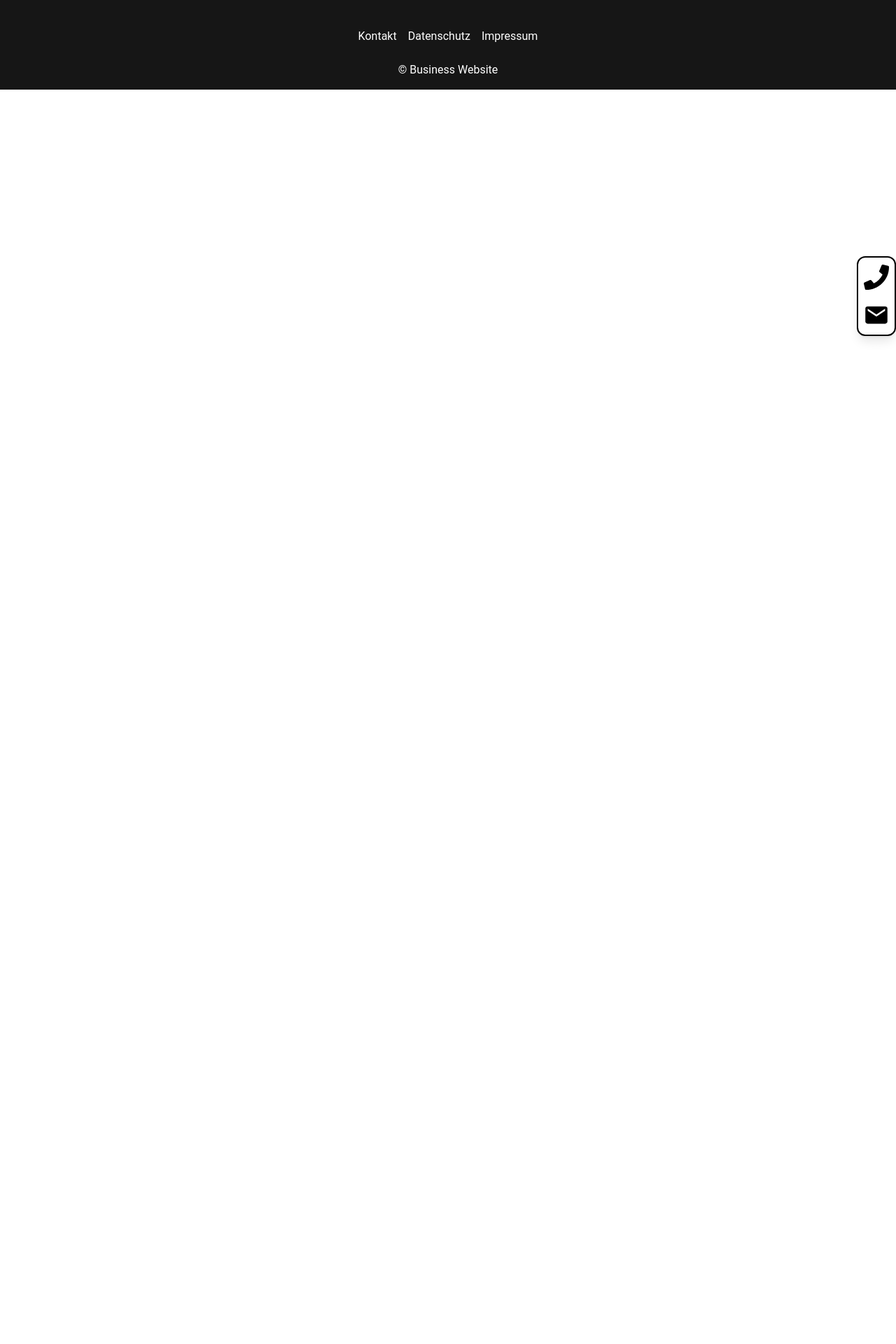
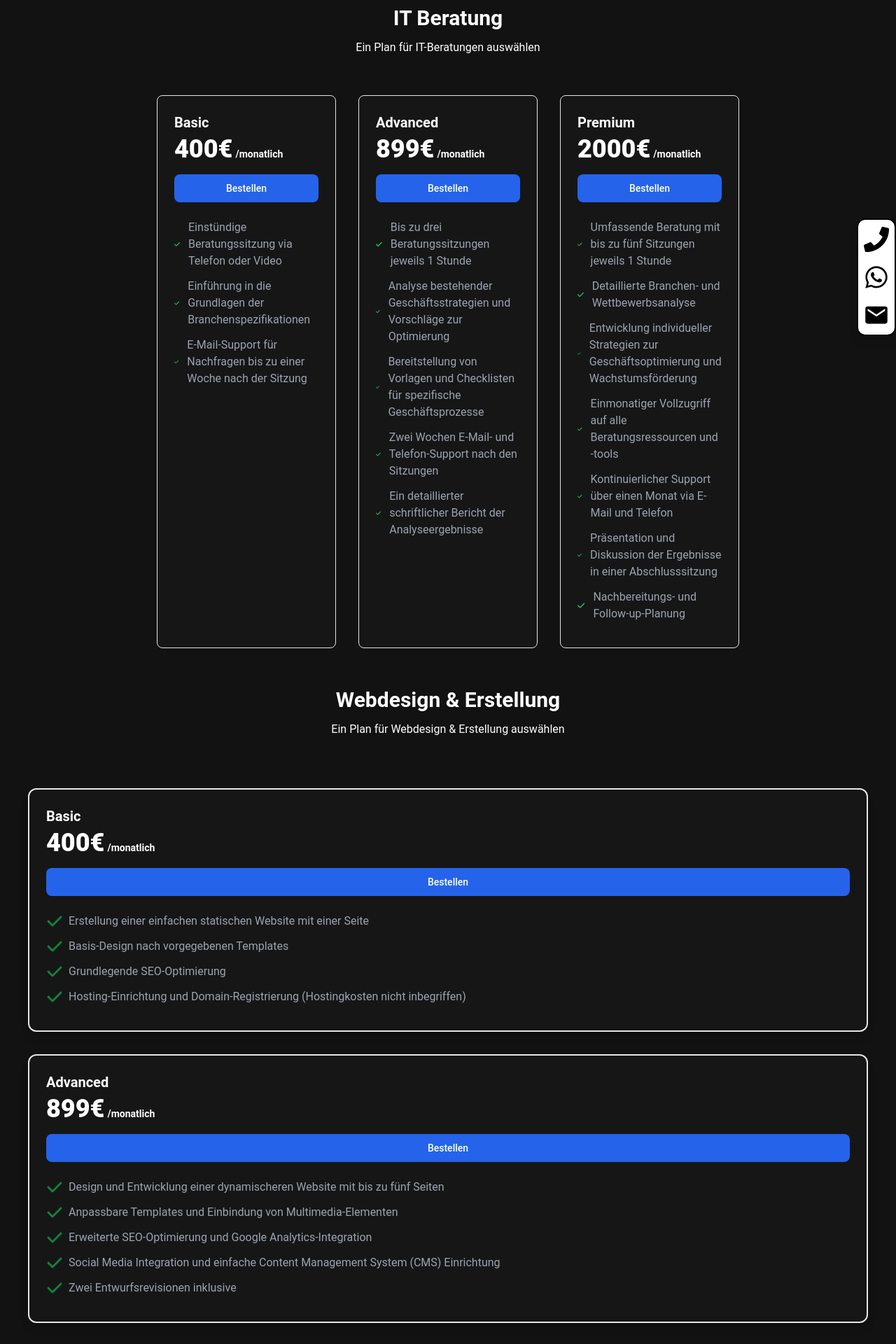
Before and after one commit to drmskrblt/demo-business-website, a React (Create React App) app: page /produkte in a window 1280 px wide. Shown: the part 120-2040 px from the top of the page at 70% size. Before the commit the page ends 800 px from the top, so only its background shows below. Built offline with nearby package versions, Linux system fonts and the light colour scheme.

Commit message:
Change home,edit product page

```diff
--- a/package.json
+++ b/package.json
@@ -3,6 +3,7 @@
   "version": "0.1.0",
   "private": true,
   "dependencies": {
+    "@flaticon/flaticon-uicons": "^3.2.1",
     "@react-spring/web": "^9.7.3",
     "@testing-library/jest-dom": "^5.17.0",
     "@testing-library/react": "^13.4.0",
@@ -10,6 +11,7 @@
     "react": "^18.2.0",
     "react-dom": "^18.2.0",
     "react-icons": "^5.0.1",
+    "react-intersection-observer": "^9.8.2",
     "react-router-dom": "^6.22.3",
     "react-scripts": "5.0.1",
     "react-slick": "^0.30.2",
--- a/src/components/MobileCarousel.jsx
+++ b/src/components/MobileCarousel.jsx
@@ -12,6 +12,33 @@ const MobileCarousel = ({ items }) => {
     autoplay: true,
     autoplaySpeed: 5000,
     arrows: false, // arrows
+    responsive: [
+      {
+        breakpoint: 1024,
+        settings: {
+          slidesToShow: 1,
+          slidesToScroll: 1,
+          infinite: true,
+          dots: true,
+        }
+      },
+      {
+        breakpoint: 600,
+        settings: {
+          slidesToShow: 1,
+          slidesToScroll: 1,
+          initialSlide: 2,
+          adaptiveHeight: true
+        }
+      },
+      {
+        breakpoint: 480,
+        settings: {
+          slidesToShow: 1,
+          slidesToScroll: 1
+        }
+      }
+    ]
   };
 
   const carouselSTYLE = {
--- a/src/components/StickySidebar.jsx
+++ b/src/components/StickySidebar.jsx
@@ -1,5 +1,7 @@
 import { IoMdMail } from "react-icons/io";
 import { FaPhone } from "react-icons/fa";
+import { FaWhatsapp } from "react-icons/fa";
+
 
 const StickySidebar = () => {
   return (
@@ -7,6 +9,11 @@ const StickySidebar = () => {
       <div className=" text-white font-bold p-2 my-0.5">
         <a href="tel:+1234567890">
           <FaPhone className="text-4xl text-black" />
+        </a>
+      </div>
+      <div className=" text-white font-bold p-2 my-0.5">
+        <a href="https://wa.me/1234567890">
+          <FaWhatsapp className="text-4xl text-black" />
         </a>
       </div>
       <div className=" text-white font-bold p-2 my-0.5">
--- a/src/pages/Home.jsx
+++ b/src/pages/Home.jsx
@@ -9,6 +9,7 @@ import SlideThird from "../assets/nrd-c3tNiAb098I-unsplash.jpg";
 
 const Home = () => {
   const STYLE = {
+    heroContainer: `h-80 bg-blue`,
     sectionContainer: `bg-[#121212] w-full mx-auto p-6 text-white`,
   };
 
@@ -61,11 +62,11 @@ const Home = () => {
   return (
     <>
       {/* HERO SECTION */}
-      <div>
+      <div className={STYLE.heroContainer}>
         {slides.map((slide, index) => (
           <div
             key={slide.id}
-            className="h-screen w-full bg-cover bg-center  text-white flex items-center justify-center relative text-center"
+            className="h-full w-full bg-cover bg-center  text-white flex items-center justify-center relative text-center"
             style={{
               backgroundImage: slide.bg,
               display: index === currentSlide ? "flex" : "none",
--- a/src/pages/Products.jsx
+++ b/src/pages/Products.jsx
@@ -1,9 +1,188 @@
+import { FaCheck } from "react-icons/fa6";
+
 const Products = () => {
+  const consultingPricing = [
+    {
+      heading: "Basic",
+      preis: "400€",
+      beschreibung: {
+        1: "Einstündige Beratungssitzung via Telefon oder Video",
+        2: "Einführung in die Grundlagen der Branchenspezifikationen",
+        3: "E-Mail-Support für Nachfragen bis zu einer Woche nach der Sitzung",
+      },
+    },
+    {
+      heading: "Advanced",
+      preis: "899€",
+      beschreibung: {
+        1: "Bis zu drei Beratungssitzungen jeweils 1 Stunde",
+        2: "Analyse bestehender Geschäftsstrategien und Vorschläge zur Optimierung",
+        3: "Bereitstellung von Vorlagen und Checklisten für spezifische Geschäftsprozesse",
+        4: "Zwei Wochen E-Mail- und Telefon-Support nach den Sitzungen",
+        5: "Ein detaillierter schriftlicher Bericht der Analyseergebnisse",
+      },
+    },
+    {
+      heading: "Premium",
+      preis: "2000€",
+      beschreibung: {
+        1: "Umfassende Beratung mit bis zu fünf Sitzungen jeweils 1 Stunde",
+        2: "Detaillierte Branchen- und Wettbewerbsanalyse",
+        3: "Entwicklung individueller Strategien zur Geschäftsoptimierung und Wachstumsförderung",
+        4: "Einmonatiger Vollzugriff auf alle Beratungsressourcen und -tools",
+        5: "Kontinuierlicher Support über einen Monat via E-Mail und Telefon",
+        6: "Präsentation und Diskussion der Ergebnisse in einer Abschlusssitzung",
+        7: "Nachbereitungs- und Follow-up-Planung",
+      },
+    },
+  ];
+
+  const webdesignPricing = [
+    {
+      heading: "Basic",
+      preis: "400€",
+      beschreibung: {
+        1: "Erstellung einer einfachen statischen Website mit einer Seite",
+        2: "Basis-Design nach vorgegebenen Templates",
+        3: "Grundlegende SEO-Optimierung",
+        4: "Hosting-Einrichtung und Domain-Registrierung (Hostingkosten nicht inbegriffen)",
+      },
+    },
+    {
+      heading: "Advanced",
+      preis: "899€",
+      beschreibung: {
+        1: "Design und Entwicklung einer dynamischeren Website mit bis zu fünf Seiten",
+        2: "Anpassbare Templates und Einbindung von Multimedia-Elementen",
+        3: "Erweiterte SEO-Optimierung und Google Analytics-Integration",
+        4: "Social Media Integration und einfache Content Management System (CMS) Einrichtung",
+        5: "Zwei Entwurfsrevisionen inklusive",
+      },
+    },
+    {
+      heading: "Premium",
+      preis: "2000€",
+      beschreibung: {
+        1: "Entwicklung einer umfangreichen Unternehmenswebsite mit maßgeschneidertem Design",
+        2: "Integration von fortgeschrittenen Funktionen wie E-Commerce, personalisiertem Benutzerbereich",
+        3: "Hochleistungs-SEO und fortschrittliche Analysetools",
+        4: "Vollständige Responsivität für alle Geräte",
+        5: "Content-Erstellung und Management für Erstcontent",
+        6: "Dauerhafter technischer Support und drei Entwurfsrevisionen",
+        7: "Schulung zur Nutzung und Verwaltung des CMS",
+      },
+    },
+  ];
+
   return (
-    <div>
-      Produkte
-    </div>
-  )
-}
+    <>
+      {/* IT-Beratung */}
 
-export default Products
+      <section className="bg-[#121212] h-full p-4">
+        {/* Ueberschrift Produkte */}
+        <div className="text-center text-white p-4">
+          <h1 className="font-bold text-3xl">IT Beratung</h1>
+          <p className=" mt-3 mx-auto">Ein Plan für IT-Beratungen auswählen</p>
+        </div>
+        <div className="max-w-4xl mx-auto px-4 sm:px-6 lg:px-8">
+          <div className="grid gap-8 grid-cols-1 md:grid-cols-3 mt-10">
+            {consultingPricing.map((item, index) => {
+              return (
+                <div
+                  key={index}
+                  className="relative p-6 border border-gray-200 rounded-lg bg-[#161616] shadow-sm flex flex-col"
+                >
+                  <h3 className="text-white text-xl font-semibold mb-1">
+                    {item.heading}
+                  </h3>
+                  <p className="flex items-baseline text-white mb-4">
+                    <span className="text-4xl font-extrabold">
+                      {item.preis}
+                    </span>
+                    <span className="text-sm font-semibold ml-1">
+                      /monatlich
+                    </span>
+                  </p>
+                  <button className="btn text-white bg-blue-600 hover:bg-blue-700 font-medium rounded-lg text-sm px-5 py-2.5 text-center">
+                    Bestellen
+                  </button>
+
+                  {/* Plan Beschreibung */}
+                  <ul className="mt-6 overflow-hidden">
+                    {Object.values(item.beschreibung).map(
+                      (beschreibung, index) => (
+                        <li
+                          key={index}
+                          className="mb-3 flex items-center text-gray-400"
+                        >
+                          <FaCheck className="text-green-500 mr-3" />
+                          {beschreibung}
+                        </li>
+                      )
+                    )}
+                  </ul>
+                </div>
+              );
+            })}
+          </div>
+        </div>
+      </section>
+
+      {/* WEBDESIGN */}
+
+      <section className="bg-[#121212] w-full p-6 text-white">
+        {/* Ueberschrift Produkte */}
+        <div className="text-center text-white p-4">
+          <h1 className="font-bold text-3xl">Webdesign & Erstellung</h1>
+          <p className=" mt-3 mx-auto">
+            Ein Plan für Webdesign & Erstellung auswählen
+          </p>
+        </div>
+        <div className="p-4">
+          <div className="grid gap-8 grid-cols-1 mt-10">
+            {webdesignPricing.map((item, index) => {
+              return (
+                <div
+                  key={index}
+                  className="p-6 border-2 border-gray-200 rounded-xl bg-[#161616] shadow-lg flex flex-col"
+                >
+                  <h3 className="text-white text-xl font-semibold mb-1">
+                    {item.heading}
+                  </h3>
+                  <p className="flex items-baseline text-white mb-4">
+                    <span className="text-4xl font-extrabold">
+                      {item.preis}
+                    </span>
+                    <span className="text-sm font-semibold ml-1">
+                      /monatlich
+                    </span>
+                  </p>
+                  <button className="btn text-white bg-blue-600 hover:bg-blue-700 font-medium rounded-lg text-sm px-5 py-2.5 text-center">
+                    Bestellen
+                  </button>
+
+                  {/* Plan Beschreibung */}
+                  <ul className="mt-6">
+                    {Object.values(item.beschreibung).map(
+                      (beschreibung, index) => (
+                        <li
+                          key={index}
+                          className="mb-3 flex items-center text-gray-400"
+                        >
+                          <FaCheck className="mr-2 text-[24px] text-green-700" />
+                          <p>{beschreibung}</p>
+                        </li>
+                      )
+                    )}
+                  </ul>
+                </div>
+              );
+            })}
+          </div>
+        </div>
+      </section>
+    </>
+  );
+};
+
+export default Products;
```
Also changed, not shown: src/pages/Services.jsx (+67 -60 lines), 2 other files (tests, documents, lock files or other folders).
